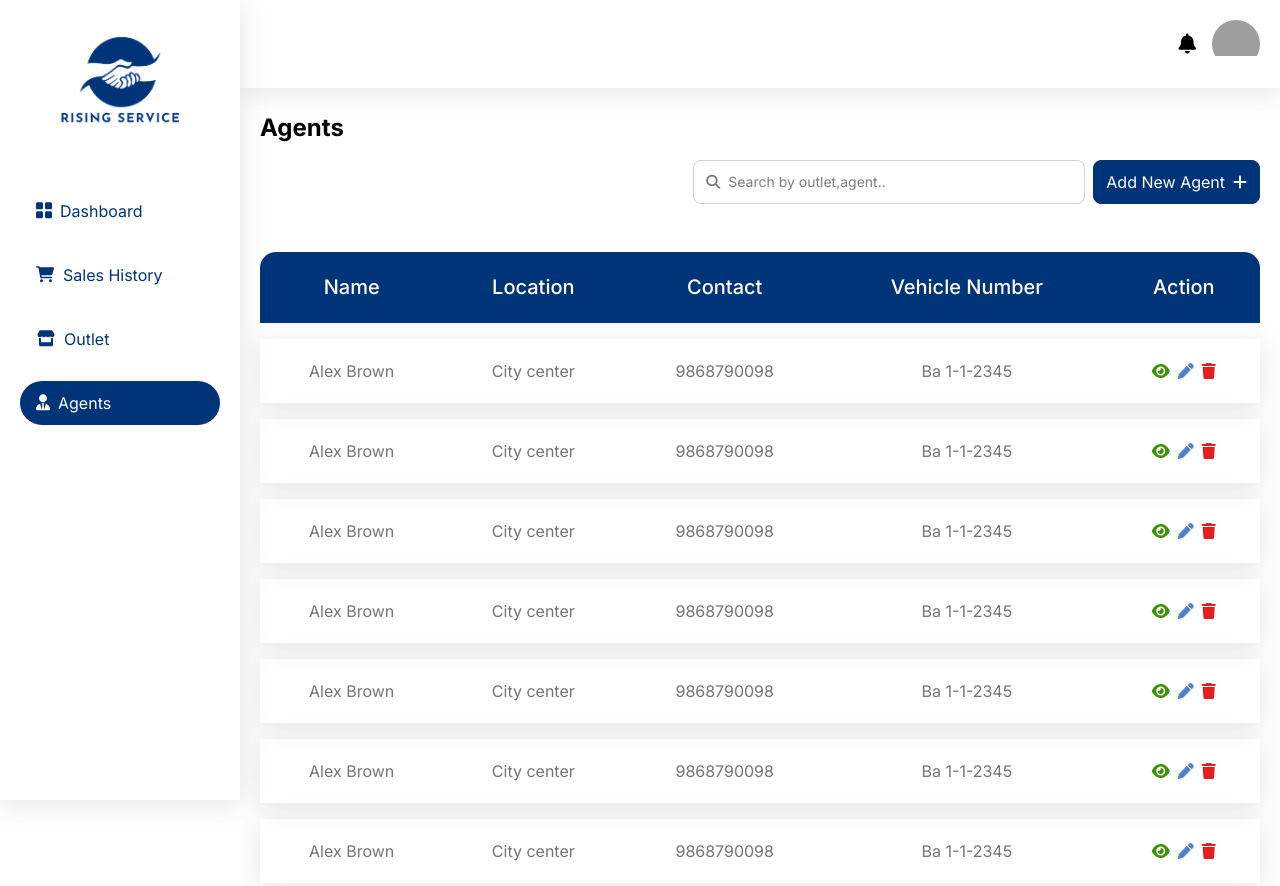
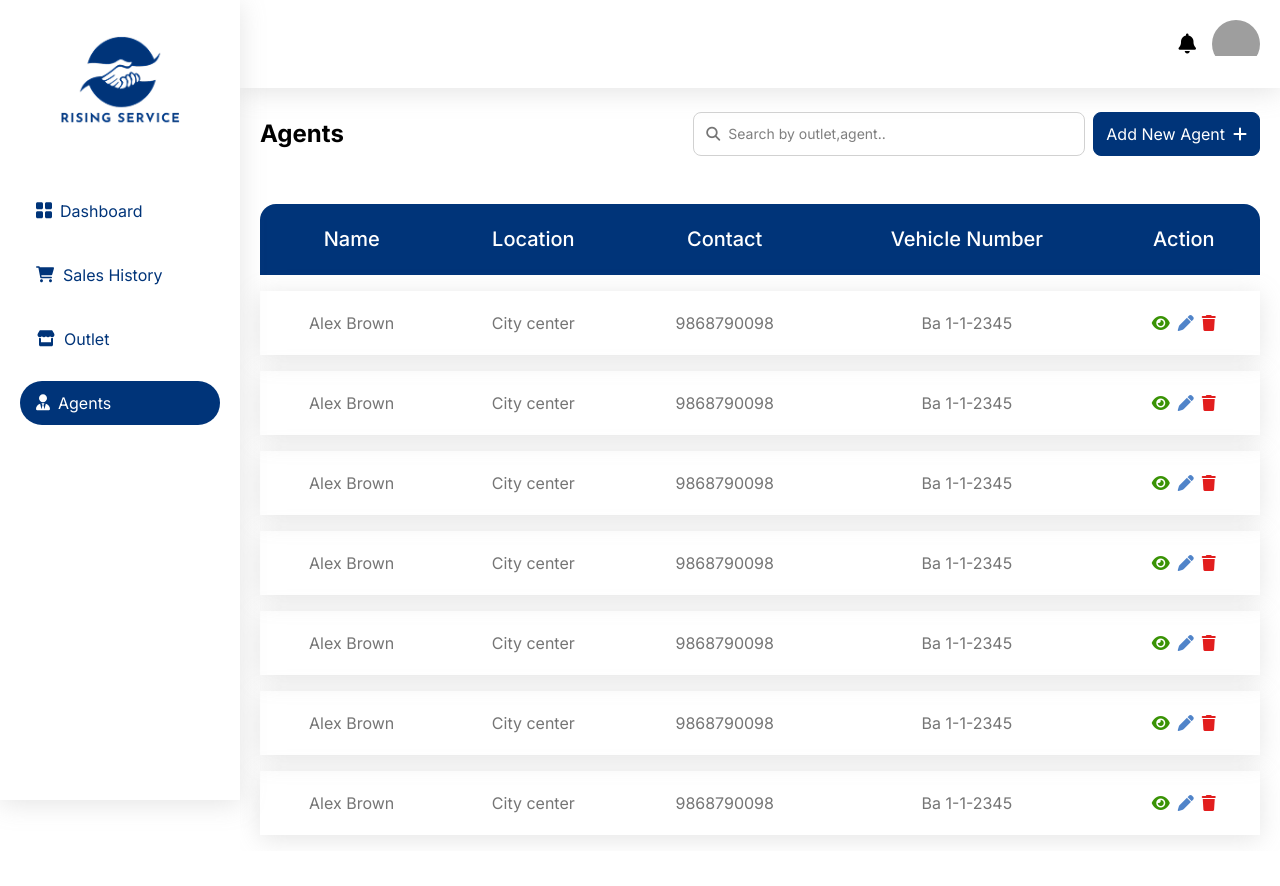
Before and after one commit to prabinEsignature/rising-serivce-ui, a plain HTML site: page agents.html in a window 1280 px wide. Shown: the top 886 px of the page. Drawn offline with nearby package versions, Linux system fonts and the light colour scheme; grey boxes are pictures that could not be loaded.

Commit message:
some changes in design

```diff
--- a/agents.html
+++ b/agents.html
@@ -68,12 +68,12 @@
                     <img src="images/avatar.jpg" alt="" />
                 </div>
             </div>
-            <div class="rs-content py-6">
-                <div class="rs-topbar px-5 flex items-center gap-4 flex-col lg:flex-wrap lg:flex-row justify-between">
-                    <h3 class="rs-title text-2xl font-bold text-black w-full">Agents</h3>
+            <div class="rs-content py-6 px-3 md:px-0">
+                <div class="rs-topbar md:px-5 px-3 flex lg:items-center gap-4 flex-col lg:flex-row justify-between">
+                    <h3 class="rs-title text-2xl font-bold text-black">Agents</h3>
                     <div class="flex items-center justify-end gap-2 flex-1 flex-wrap sm:flex-nowrap w-full lg:w-auto">
                         <div
-                            class="flex items-center justify-center gap-2 border-[1px] border-[#D1D1D1] rounded-lg h-[44px] px-3 w-full max-w-[392px] flex-1">
+                            class="flex items-center justify-center gap-2 border-[1px] border-[#D1D1D1] rounded-lg h-[44px] px-3 w-full max-w-[392px] flex-1 focus-within:border-[#003479] focus-within:border-1 transition-all ease-in-out duration-300">
                             <span class="text-[#757575] text-sm">
                                 <i class="fas fa-magnifying-glass"></i>
                             </span>
@@ -91,7 +91,7 @@
                         </button>
                     </div>
                 </div>
-                <div class="rs-table table-wrapper mt-12 overflow-x-scroll scrollbar-x px-5">
+                <div class="rs-table table-wrapper mt-12 overflow-x-scroll scrollbar-x md:px-5 px-3">
                     <table
                         class="w-full lg:-mt-4 md:-mt-3 -mt-2 border-separate lg:border-spacing-y-[16px] md:border-spacing-y-[12px] border-spacing-y-[8px] min-w-[800px]">
                         <thead>
```
Also changed, not shown: outlet.html (+5 -5 lines), sales_history.html (+7 -7 lines).
